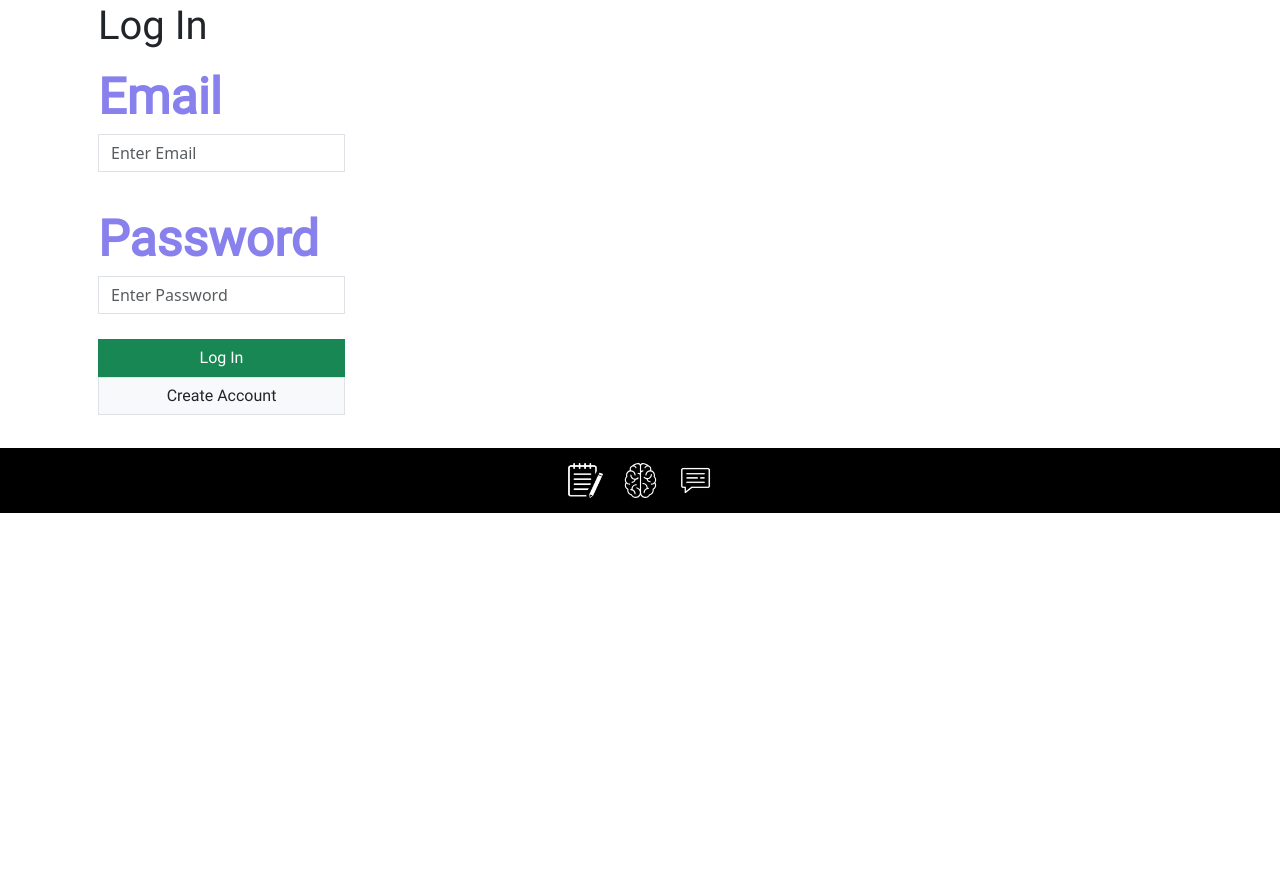
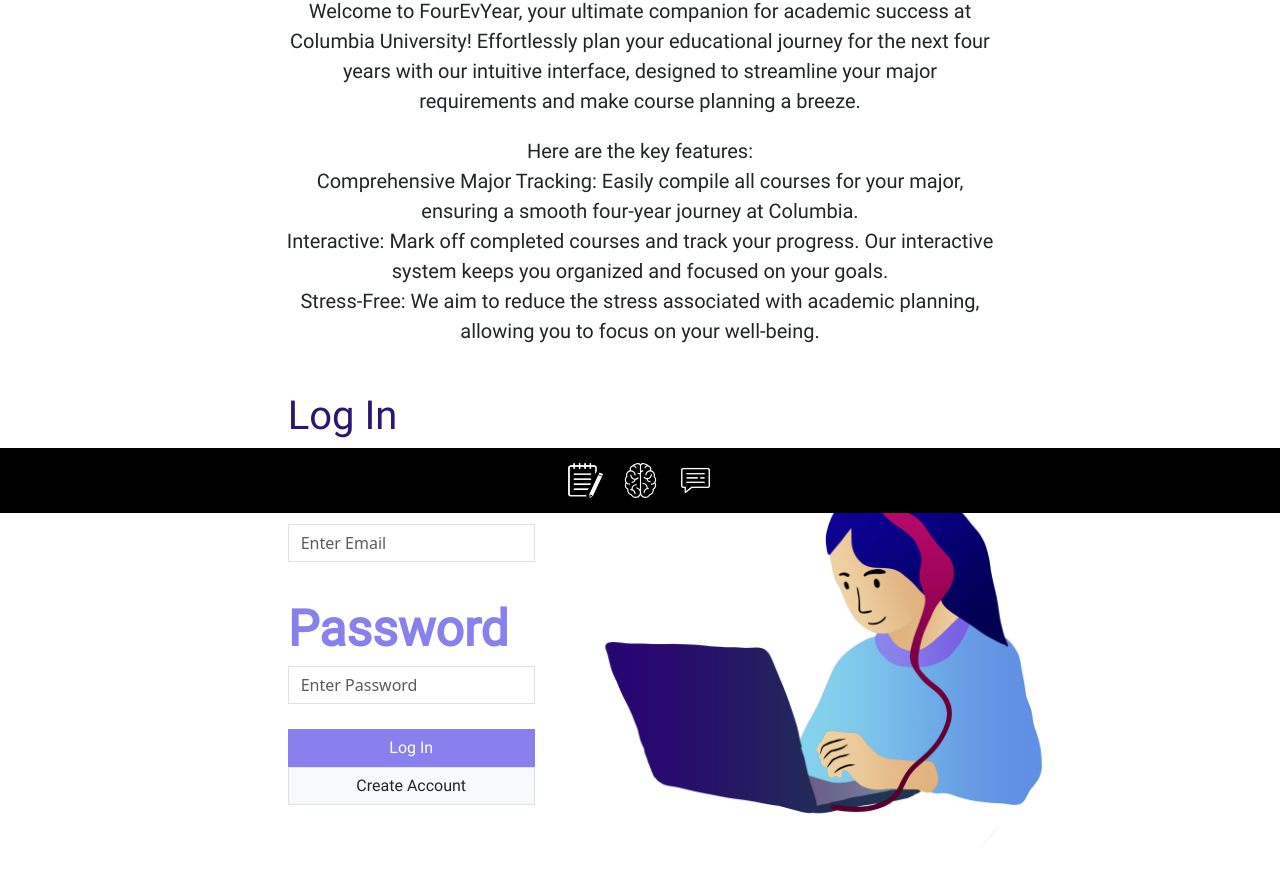
Before and after one commit to ceydat709/4YearPlans, a React (Create React App) app in the folder frontend/: page / in a window 1280 px wide. Shown: the part 287-1170 px from the top of the page. Before the commit the page ends 820 px from the top, so only its background shows below. Built offline with nearby package versions, Linux system fonts and the light colour scheme.

Commit message:
Css edits

```diff
--- a/frontend/src/Login.js
+++ b/frontend/src/Login.js
@@ -6,6 +6,7 @@
 import { useNavigate } from 'react-router-dom';
 import AOS from 'aos';
 import 'aos/dist/aos.css'; // Import the CSS file
+import laptop from './components/laptop.png';
 
 function Login() {
     const [values, setValues] = useState({
@@ -47,7 +48,17 @@
                 <hr></hr>
                 <h2 id="Welcome" data-aos="fade-up">Welcome to FourEvYear</h2>
             </div>
-            <div className='bg-white p-3 rounded w-25'>
+            <div id="flexbox-container">
+                <p>
+                Welcome to FourEvYear, your ultimate companion for academic success at Columbia University! Effortlessly plan your educational journey for the next four years with our intuitive interface, designed to streamline your major requirements and make course planning a breeze.
+                </p>
+                <p>Here are the key features:
+                <br />Comprehensive Major Tracking: Easily compile all courses for your major, ensuring a smooth four-year journey at Columbia.
+                <br />Interactive: Mark off completed courses and track your progress. Our interactive system keeps you organized and focused on your goals.
+                <br />Stress-Free: We aim to reduce the stress associated with academic planning, allowing you to focus on your well-being.
+                </p>
+            </div>
+            <div className='bg-white p-3 rounded w-25' id="loginbox">
                 <h2 id="login">Log In</h2>
                 <form action="" onSubmit={handleSubmit}>
                 <div className = 'header'>
@@ -65,7 +76,11 @@
                 </div>
                 <button type='submit' className = 'btn btn-success w-100 rounded-0' id="loginbutton">Log In</button>
                 <Link to = "/signup" className = 'btn btn-default border w-100 bg-light rounded-0 text-decoration-none' id="createaccount">Create Account</Link>
+
+                <img src={laptop} alt="Laptop" id="girl" />
+
                 </form>
+
             </div>
         </div>
     )
--- a/frontend/src/components/LoginSignup/LoginSignup.css
+++ b/frontend/src/components/LoginSignup/LoginSignup.css
@@ -84,6 +84,7 @@
     font-family: Roboto;
     margin-top: 10px;
     margin-bottom: -8%;
+    color: rgb(42, 23, 117);
 }
 
 #email {
@@ -103,9 +104,39 @@
 #loginbutton {
     font-family: Roboto;
     margin-top: 25px;
+    background-color: rgb(136, 128, 236);
+    border-color: rgb(136, 128, 236);
 }
 
 #createaccount {
     font-family: Roboto;
     margin-bottom: 40px;
+    border-radius: 5px;
 }
+
+#girl {
+    max-height: 400px;
+    position: absolute;
+    right: 10%;
+    margin-top: -25%;
+}
+
+#loginbox {
+    margin-left: 17%;
+    background-color: green;
+}
+
+#flexbox-container {
+    font-family: Roboto;
+    font-size: 20px;
+    margin-top: 20px;
+    text-align: center;
+    margin-right: 200px;
+    margin-left: 200px;
+    flex-direction: column;
+}
+
+/* Add additional styling for paragraphs if needed */
+#flexbox-container p {
+    margin-bottom: 20px; /* Add some bottom margin between paragraphs */
+}
```
